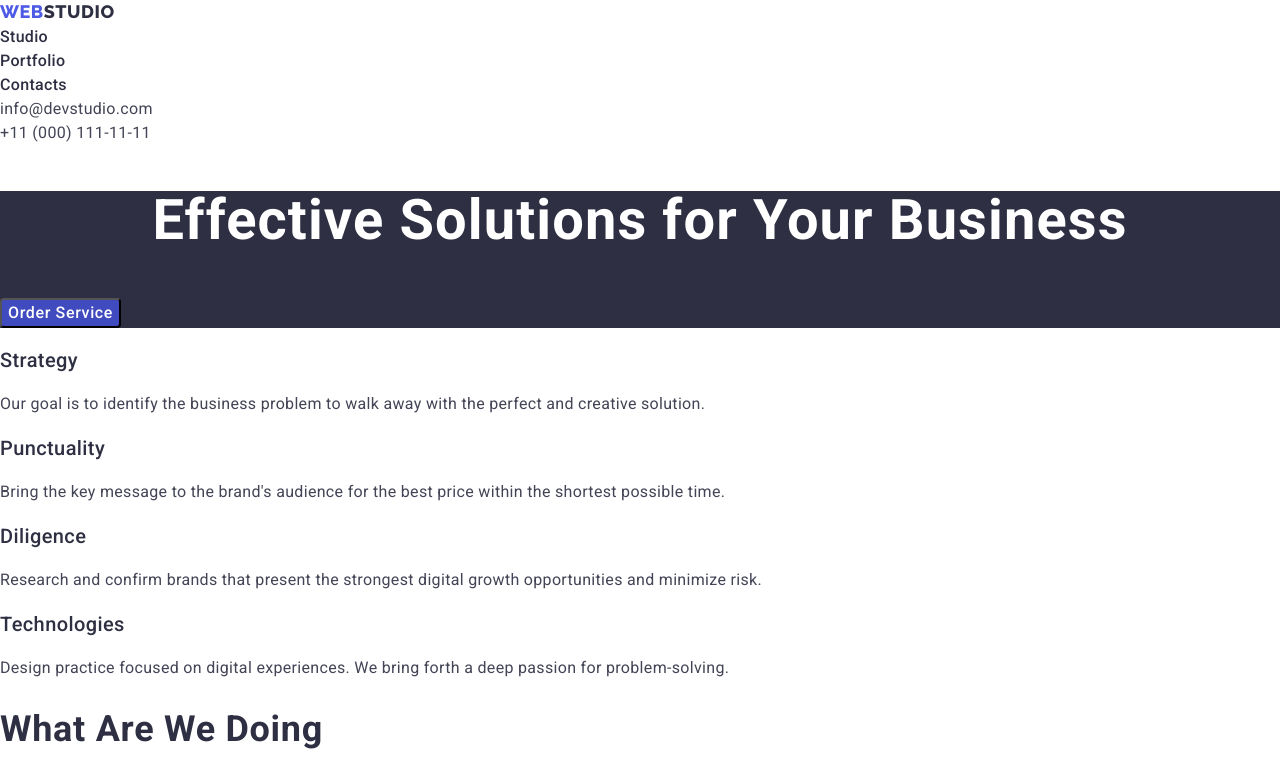
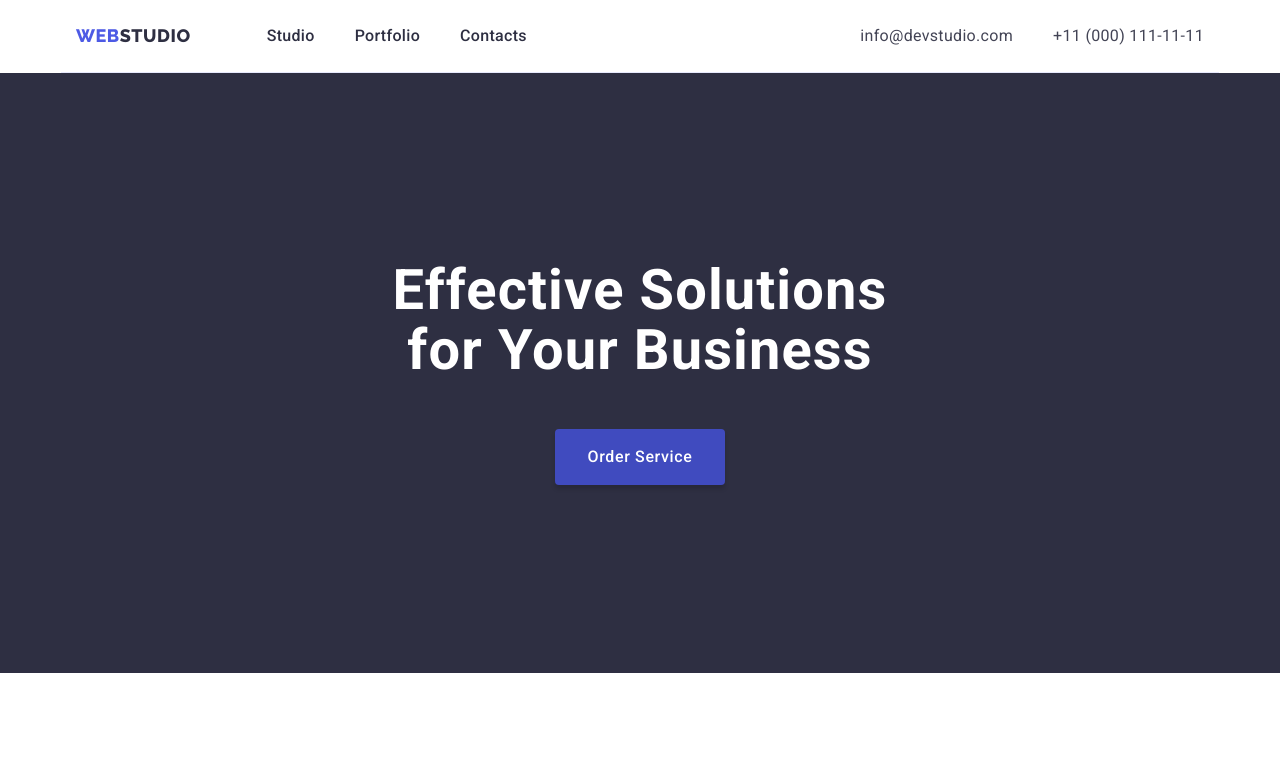
Before and after one commit to YevheniiLevenets/goit-markup-hw-03, a plain HTML site: page index.html in a window 1280 px wide. Shown: the top 777 px of the page. Drawn offline with nearby package versions, Linux system fonts and the light colour scheme.

Commit message:
work with styles1

```diff
--- a/css/styles.css
+++ b/css/styles.css
@@ -12,12 +12,34 @@
   --pressed-btn-color: #404bbf;
 }
 
+/* WEBSTUDIO and Portfolio / html styles fprmatting  */
+
 body {
   font-family: 'Roboto', normal;
   font-size: 16px;
   line-height: 1.5;
   letter-spacing: 0.02em;
   color: var(--primary-text-color);
+}
+
+P,
+ul,
+h1,
+h2,
+h3,
+h4,
+h5,
+h6 {
+  margin-top: 0;
+}
+
+.container {
+  width: 100;
+  max-width: 1158px;
+  margin-left: auto;
+  margin-right: auto;
+  padding-left: 15px;
+  padding-right: 15px;
 }
 
 .list {
@@ -30,8 +52,163 @@ body {
   text-decoration: none;
 }
 
-/* Components */
+/* Header */
 
+.header {
+  border-bottom: 1px solid #e7e9fc;
+}
+
+.header-container {
+  display: flex;
+  justify-content: space-between;
+}
+
+/* LOGO */
+/* text Studio */
+.logo {
+  font-family: 'Raleway', normal;
+  font-weight: 800;
+  font-size: 18px;
+  line-height: 1.33;
+  letter-spacing: 0.03em;
+  text-transform: uppercase;
+  color: var(--secondary-text-color);
+}
+/* text Web */
+.logo-web {
+  color: var(--primary-brand-color);
+}
+
+/* NAVIGATION BAR */
+.nav {
+  display: flex;
+  align-items: center;
+}
+.nav-list {
+  display: flex;
+  margin-left: 76px;
+  margin-right: auto;
+}
+.nav-list .nav-item + .nav-item {
+  margin-left: 40px;
+}
+.nav-link {
+  display: block;
+  padding-top: 24px;
+  padding-bottom: 24px;
+
+  font-weight: 500;
+  font-size: 16px;
+  line-height: 1.5;
+  letter-spacing: 0.02em;
+  color: var(--secondary-text-color);
+}
+.nav-link:hover,
+.nav-link:focus {
+  color: var(--primary-brand-color);
+}
+
+.address {
+  display: flex;
+}
+.address .address-list + .address-list {
+  margin-left: 40px;
+}
+.address-link {
+  display: block;
+  padding-top: 24px;
+  padding-bottom: 24px;
+
+  font-style: normal;
+  font-size: 16px;
+  line-height: 1.5;
+  letter-spacing: 0.02em;
+  color: var(--primary-text-color);
+}
+.address-link:hover,
+.address-link:focus {
+  color: var(--primary-brand-color);
+}
+
+/* MAIN */
+
+/* hero section */
+.hero-section {
+  text-align: center;
+  padding-top: 188px;
+  padding-bottom: 188px;
+  background-color: var(--secondary-text-color);
+}
+.hero-title {
+  width: 500px;
+  margin-left: auto;
+  margin-right: auto;
+  margin-bottom: 48px;
+  font-size: 56px;
+  line-height: 1.07;
+  letter-spacing: 0.02em;
+  color: var(--background-page-color);
+}
+/* button */
+.hero-btn {
+  font-family: 'Roboto', sans-serif;
+  font-weight: 500;
+  font-size: 16px;
+  line-height: 1.5;
+  letter-spacing: 0.04em;
+  border: 1px transparent;
+  border-radius: 4px;
+
+  display: inline-block;
+  text-align: center;
+
+  cursor: pointer;
+  min-width: 169px;
+  padding: 16px 32px 16px 32px;
+  color: var(--background-page-color);
+  background: var(--pressed-btn-color);
+
+  box-shadow: 0px 4px 4px rgba(0, 0, 0, 0.15);
+}
+.hero-btn:hover,
+.hero-btn:focus {
+  background-color: var(--primary-brand-color);
+}
+
+/* features section */
+.section {
+  padding-top: 120px;
+  padding-bottom: 120px;
+}
+.features {
+  padding-bottom: 0;
+}
+.features-list {
+  display: flex;
+  flex-wrap: wrap;
+}
+.feature-item {
+  width: 264px;
+  margin-right: 24px;
+}
+.feature-item:nth-child(4n) {
+  margin: 0;
+}
+.features-desc {
+  margin: 0;
+  line-height: 1.5;
+  letter-spacing: 0.02em;
+  color: var(--primary-text-color);
+}
+
+.section-subtitle {
+  margin: 0;
+  margin-bottom: 8px;
+  font-weight: 500;
+  font-size: 20px;
+  line-height: 1.2;
+  letter-spacing: 0.02em;
+}
 .section-title {
   font-size: 36px;
   line-height: 1.11;
@@ -46,81 +223,6 @@ body {
   line-height: 1.2;
   letter-spacing: 0.02em;
   color: var(--secondary-text-color);
-}
-
-/* Header */
-
-/* text Studio */
-.logo {
-  font-family: 'Raleway', sans-serif;
-  font-weight: 800;
-  font-size: 18px;
-  line-height: 1.33;
-  letter-spacing: 0.03em;
-  text-transform: uppercase;
-  color: var(--secondary-text-color);
-}
-
-/* text Web */
-.logo-web {
-  color: var(--primary-brand-color);
-}
-
-.menu-link {
-  font-weight: 500;
-  font-size: 16px;
-  line-height: 1.5;
-  letter-spacing: 0.02em;
-  color: var(--secondary-text-color);
-}
-
-.menu-link:hover,
-.menu-link:focus {
-  color: var(--primary-brand-color);
-}
-
-.contact-link {
-  font-style: normal;
-  font-size: 16px;
-  line-height: 1.5;
-  letter-spacing: 0.02em;
-  color: var(--primary-text-color);
-}
-
-.contact-link:hover,
-.contact-link:focus {
-  color: var(--primary-brand-color);
-}
-
-/* Hero */
-
-.hero {
-  background-color: var(--secondary-text-color);
-}
-
-.hero-title {
-  font-size: 56px;
-  line-height: 1.07;
-  text-align: center;
-  letter-spacing: 0.02em;
-  color: var(--background-page-color);
-}
-
-.hero-btn {
-  font-family: 'Roboto', sans-serif;
-  font-weight: 500;
-  font-size: 16px;
-  line-height: 1.5;
-  letter-spacing: 0.04em;
-  color: var(--background-page-color);
-  background: var(--pressed-btn-color);
-  cursor: pointer;
-  border-radius: 4px;
-}
-
-.hero-btn:hover,
-.hero-btn:focus {
-  background-color: var(--primary-brand-color);
 }
 
 /* Footer */
@@ -145,7 +247,7 @@ body {
 
 /* Portfolio Filter Button */
 
-.filtr-btn {
+.filter-btn {
   font-family: 'Roboto', sans-serif;
   font-weight: 500;
   font-size: 16px;
@@ -157,8 +259,8 @@ body {
   border-radius: 4px;
 }
 
-.filtr-btn:hover,
-.filtr-btn:focus {
+.filter-btn:hover,
+.filter-btn:focus {
   background-color: var(--primary-brand-color);
   color: var(--background-page-color);
 }
--- a/index.html
+++ b/index.html
@@ -26,29 +26,29 @@
 
   <body>
     <!-- Header -->
-    <header class="">
+    <header class="container header">
       <div class="header-container">
-        <nav class="">
+        <nav class="nav">
           <a class="logo link" href="./index.html"><span class="logo-web">Web</span>Studio</a>
-          <ul class="list">
-            <li class="menu-item">
-              <a class="menu-link link" href="./index.html">Studio</a>
+          <ul class="nav-list list">
+            <li class="nav-item">
+              <a class="nav-link link" href="./index.html">Studio</a>
             </li>
-            <li class="menu-item">
-              <a class="menu-link link" href="./portfolio.html">Portfolio</a>
+            <li class="nav-item">
+              <a class="nav-link link" href="./portfolio.html">Portfolio</a>
             </li>
-            <li class="menu-item">
-              <a class="menu-link link" href="">Contacts</a>
+            <li class="nav-item">
+              <a class="nav-link link" href="">Contacts</a>
             </li>
           </ul>
         </nav>
-        <address class="contact">
-          <ul class="contact-list list">
-            <li class="contact-item">
-              <a class="contact-link link" href="mailto:info@devstudio.com">info@devstudio.com</a>
+        <address>
+          <ul class="address list">
+            <li class="address-list">
+              <a class="address-link link" href="mailto:info@devstudio.com">info@devstudio.com</a>
             </li>
-            <li class="contact-item">
-              <a class="contact-link link" href="tel:+110001111111">+11 (000) 111-11-11</a>
+            <li class="address-list">
+              <a class="address-link link" href="tel:+110001111111">+11 (000) 111-11-11</a>
             </li>
           </ul>
         </address>
@@ -57,41 +57,41 @@
 
     <main>
       <!-- Hero -->
-      <section class="hero">
+      <section class="hero-section">
         <div class="container">
           <h1 class="hero-title">Effective Solutions for Your Business</h1>
           <button class="hero-btn" type="button">Order Service</button>
         </div>
       </section>
       <!-- Features -->
-      <section>
+      <section class="section features">
         <div class="container">
-          <h2 hidden class="section-title">Features</h2>
-          <ul class="list">
-            <li>
+          <h2 hidden>Features</h2>
+          <ul class="features-list list">
+            <li class="feature-item">
               <h3 class="section-subtitle">Strategy</h3>
-              <p>
+              <p class="features-desc">
                 Our goal is to identify the business problem to walk away with the perfect and
                 creative solution.
               </p>
             </li>
-            <li>
+            <li class="feature-item">
               <h3 class="section-subtitle">Punctuality</h3>
-              <p>
+              <p class="features-desc">
                 Bring the key message to the brand's audience for the best price within the shortest
                 possible time.
               </p>
             </li>
-            <li>
+            <li class="feature-item">
               <h3 class="section-subtitle">Diligence</h3>
-              <p>
+              <p class="features-desc">
                 Research and confirm brands that present the strongest digital growth opportunities
                 and minimize risk.
               </p>
             </li>
-            <li>
+            <li class="feature-item">
               <h3 class="section-subtitle">Technologies</h3>
-              <p>
+              <p class="features-desc">
                 Design practice focused on digital experiences. We bring forth a deep passion for
                 problem-solving.
               </p>
```
Also changed, not shown: portfolio.html (+70 -24 lines), 1 other file.
